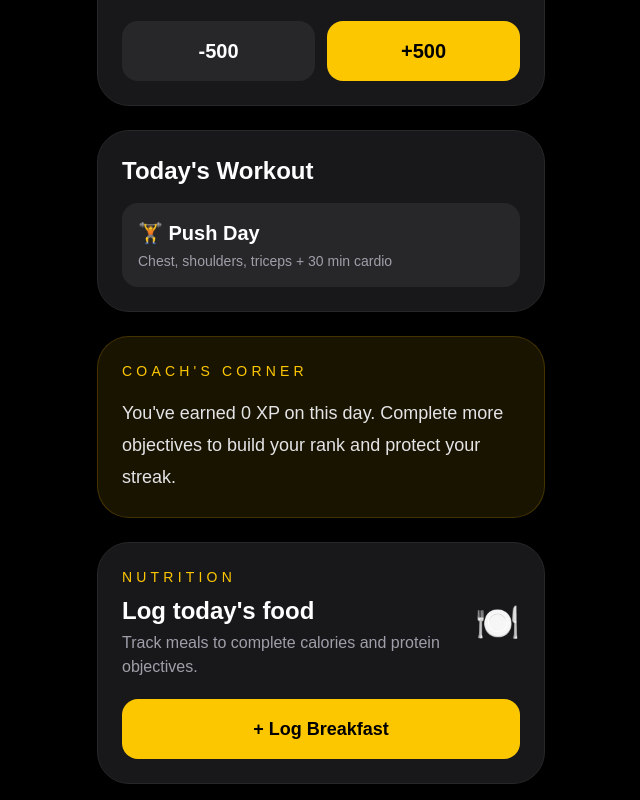
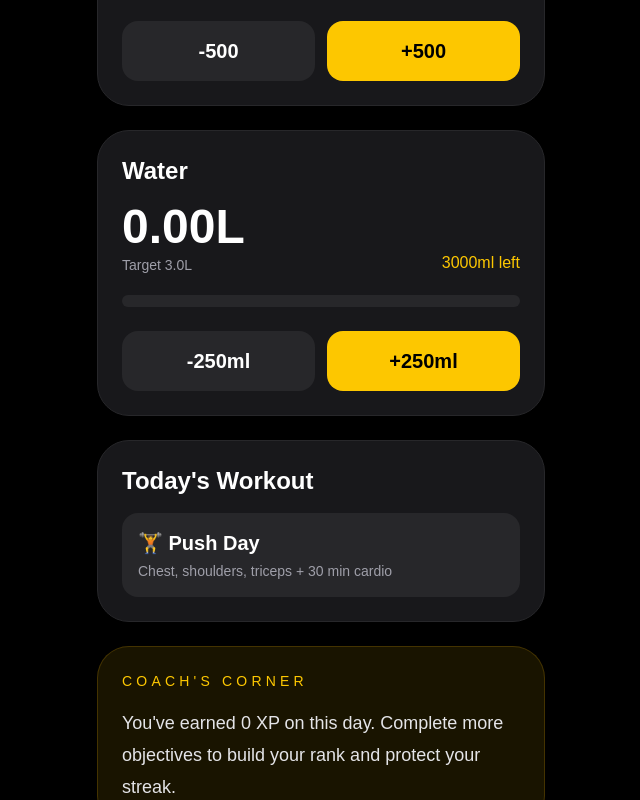
Before and after one commit to MarcRoscoe91/lion-coach, a Next.js app: page / in a window 1280 px wide. Shown: the part 2100-2900 px from the top of the page, without its empty margins (319-959 px from the left). Built offline with nearby package versions, Linux system fonts and the light colour scheme.

Commit message:
Add water tracking and home improvements

```diff
--- a/app/page.tsx
+++ b/app/page.tsx
@@ -11,15 +11,13 @@ import CoachCard from "@/components/home/CoachCard";
 import DailyProgressCard from "@/components/home/DailyProgressCard";
 import DaySelector from "@/components/home/DaySelector";
 import HomeHeader from "@/components/home/HomeHeader";
-import NutritionActionCard from "@/components/home/NutritionActionCard";
 import ObjectivesCard from "@/components/home/ObjectivesCard";
 import StepsCard from "@/components/home/StepsCard";
+import WaterCard from "@/components/home/WaterCard";
 import WeightCard from "@/components/home/WeightCard";
 import WorkoutCard from "@/components/home/WorkoutCard";
 
-import { defaultFoods } from "@/lib/foods";
 import {
-  addMealToDay,
   getDay,
   getLastSevenDays,
   getNutritionTotals,
@@ -42,6 +40,7 @@ export default function Home() {
   const caloriesTarget = 2250;
   const proteinTarget = 210;
   const stepsTarget = 10000;
+  const waterTargetMl = 3000;
 
   useEffect(() => {
     setRecords(loadDailyRecords());
@@ -61,13 +60,14 @@ export default function Home() {
 
   const proteinComplete = totals.protein >= proteinTarget;
   const stepsComplete = selectedRecord.steps >= stepsTarget;
+  const waterComplete = selectedRecord.waterMl >= waterTargetMl;
 
  const dailyXP = calculateDailyXP({
   caloriesComplete,
   proteinComplete,
   stepsComplete,
   workoutComplete: selectedRecord.workoutComplete,
-    waterComplete: selectedRecord.waterComplete,
+  waterComplete,
 });
 
   const completedObjectives = [
@@ -75,11 +75,13 @@ export default function Home() {
     proteinComplete,
     stepsComplete,
     selectedRecord.workoutComplete,
-    selectedRecord.waterComplete,
+    waterComplete,
   ].filter(Boolean).length;
 
   const totalXP = Object.values(records).reduce((total, record) => {
-    const recordTotals = getNutritionTotals(record);
+    const day = getDay(records, record.date);
+    const recordTotals = getNutritionTotals(day);
+    const recordWaterComplete = day.waterMl >= waterTargetMl;
 
     return (
       total +
@@ -88,23 +90,24 @@ export default function Home() {
           recordTotals.calories > 0 &&
           recordTotals.calories <= caloriesTarget,
         proteinComplete: recordTotals.protein >= proteinTarget,
-        stepsComplete: record.steps >= stepsTarget,
-        workoutComplete: record.workoutComplete,
-        waterComplete: record.waterComplete,
+        stepsComplete: day.steps >= stepsTarget,
+        workoutComplete: day.workoutComplete,
+        waterComplete: recordWaterComplete,
       })
     );
   }, 0);
 
   const perfectDays = Object.values(records).filter((record) => {
-    const recordTotals = getNutritionTotals(record);
+    const day = getDay(records, record.date);
+    const recordTotals = getNutritionTotals(day);
 
     const xp = calculateDailyXP({
       caloriesComplete:
         recordTotals.calories > 0 && recordTotals.calories <= caloriesTarget,
       proteinComplete: recordTotals.protein >= proteinTarget,
-      stepsComplete: record.steps >= stepsTarget,
-      workoutComplete: record.workoutComplete,
-      waterComplete: record.waterComplete,
+      stepsComplete: day.steps >= stepsTarget,
+      workoutComplete: day.workoutComplete,
+      waterComplete: day.waterMl >= waterTargetMl,
     });
 
     return xp >= 450;
@@ -137,7 +140,7 @@ export default function Home() {
           proteinComplete={proteinComplete}
           stepsComplete={stepsComplete}
           workoutComplete={selectedRecord.workoutComplete}
-          waterComplete={selectedRecord.waterComplete}
+          waterComplete={waterComplete}
           onToggleWorkout={() =>
             updateSelectedRecord({
               workoutComplete: !selectedRecord.workoutComplete,
@@ -145,7 +148,7 @@ export default function Home() {
           }
           onToggleWater={() =>
             updateSelectedRecord({
-              waterComplete: !selectedRecord.waterComplete,
+              waterMl: Math.min(waterTargetMl, selectedRecord.waterMl + 250),
             })
           }
         />
@@ -187,17 +190,25 @@ export default function Home() {
           }
         />
 
+        <WaterCard
+          waterMl={selectedRecord.waterMl}
+          waterTargetMl={waterTargetMl}
+          waterComplete={waterComplete}
+          onDecrease={() =>
+            updateSelectedRecord({
+              waterMl: Math.max(0, selectedRecord.waterMl - 250),
+            })
+          }
+          onIncrease={() =>
+            updateSelectedRecord({
+              waterMl: selectedRecord.waterMl + 250
+            })
+          }
+        />
+
         <WorkoutCard />
 
         <CoachCard dailyXP={dailyXP} />
-
-        <NutritionActionCard
-          onLogBreakfast={() =>
-            setRecords((current) =>
-              addMealToDay(current, selectedDate, defaultFoods[3])
-            )
-          }
-        />
 
         <AchievementsCard />
       </div>
```
Lines whose indentation alone changed are shown as unchanged.
